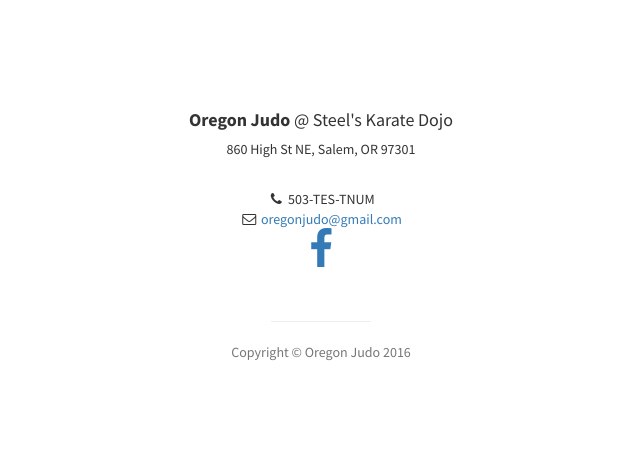
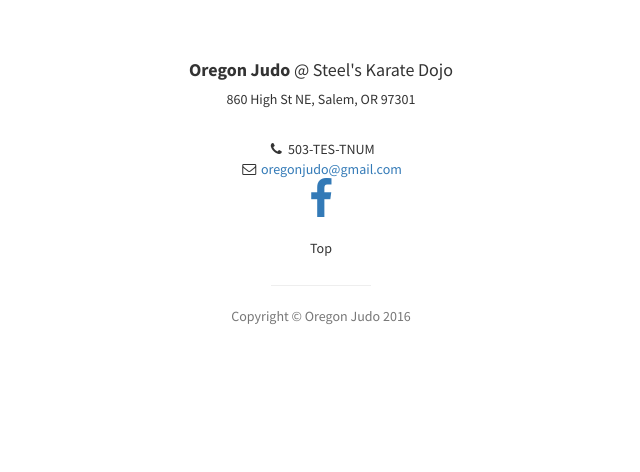
Before and after one commit to oregonjudo/oregonjudo.github.io, a Jekyll site: the page built from index.html, in a window 1280 px wide. Shown: the part 2321-2793 px from the top of the page, without its empty margins (319-959 px from the left). Built offline with Jekyll 4.4.1, drawn with Linux system fonts in a browser that asks for light colours; after the commit the page ends 2707 px from its top, so only the background shows below that.

Commit message:
sdtrfsdg

```diff
--- a/_includes/footer.html
+++ b/_includes/footer.html
@@ -14,7 +14,8 @@
           <li><i class="fa fa-envelope-o fa-fw"></i>  <a href="mailto:{{ site.email }}">{{ site.email }}</a></li>
           <li><a href="https://facebook.com/{{ site.facebook_username }}"><i class="fa fa-facebook fa-fw fa-3x"></i></a></li>
         </ul>
-        <br><!--
+        <a href="#about" class="btn btn-light">Top</a>
+        <!--
         <ul class="list-inline">
           <li>
             <a href="https://facebook.com/{{ site.facebook_username }}"><i class="fa fa-facebook fa-fw fa-3x"></i></a>
--- a/_includes/head.html
+++ b/_includes/head.html
@@ -12,7 +12,7 @@
   <link href="css/bootstrap.min.css" rel="stylesheet">
 
   <!-- Custom CSS -->
-  <link href="css/stylish-portfolio.css?131" rel="stylesheet">
+  <link href="css/stylish-portfolio.css?7131" rel="stylesheet">
 
   <!-- Custom Fonts -->
   <link href="font-awesome/css/font-awesome.min.css" rel="stylesheet" type="text/css">
--- a/css/stylish-portfolio.css
+++ b/css/stylish-portfolio.css
@@ -254,5 +254,5 @@ hr.small {
 /* Footer */
 
 footer {
-    padding: 100px 0;
+    padding: 50px 0;
 }
```
